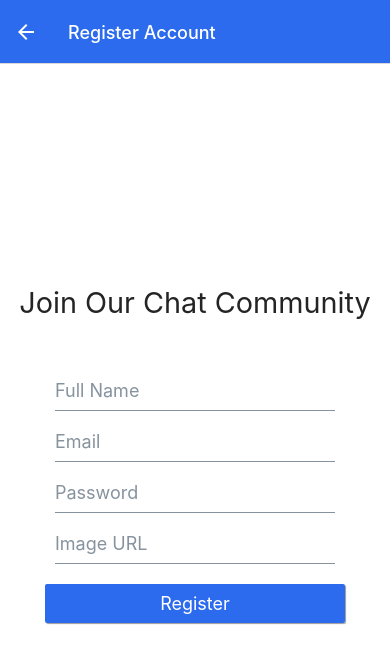
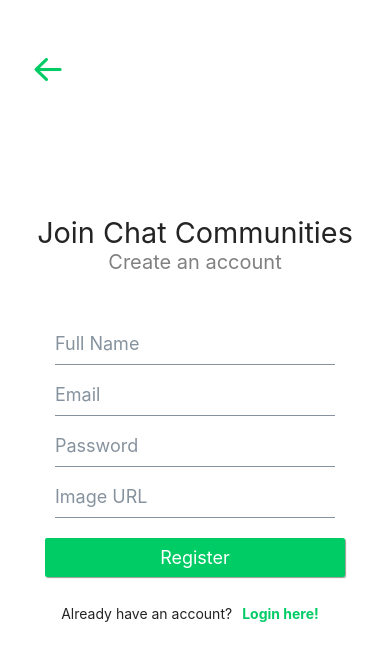
Before and after one commit to hanscristian3799/whatsup-group, a React Native app: screen /Register in a window 390 px wide. Shown: the top 662 px of the page. Built offline with nearby package versions, Linux system fonts and the light colour scheme.

Commit message:
style: chang main color and chang auth ui

```diff
--- a/Navigation.js
+++ b/Navigation.js
@@ -10,7 +10,7 @@ import ChatScreen from "./screens/ChatScreen";
 const Stack = createNativeStackNavigator();
 
 const globalScreenOptions = {
-  headerStyle: { backgroundColor: "#2C6BED" },
+  headerStyle: { backgroundColor: "#00CC66" },
   headerTitleStyle: { color: "white" },
   headerTintColor: "white",
 };
--- a/screens/AddChatScreen.js
+++ b/screens/AddChatScreen.js
@@ -39,7 +39,7 @@ const AddChatScreen = ({ navigation }) => {
         disabled={isLoading}
         loading={isLoading}
         title="Add Chat"
-        color="#2C6BED"
+        color="#00CC66"
         onPress={addNewChat}
       />
     </View>
--- a/screens/ChatScreen.js
+++ b/screens/ChatScreen.js
@@ -138,7 +138,7 @@ const ChatScreen = ({ navigation, route }) => {
                 onChangeText={(text) => setInput(text)}
               />
               <TouchableOpacity onPress={send}>
-                <Ionicons name="send" size={24} color="#2C6BED" />
+                <Ionicons name="send" size={24} color="#00CC66" />
               </TouchableOpacity>
             </View>
           </>
@@ -189,7 +189,7 @@ const styles = StyleSheet.create({
   me: {
     position: "relative",
     alignSelf: "flex-end",
-    backgroundColor: "#2C6BED",
+    backgroundColor: "#00CC66",
     marginVertical: 10,
     marginEnd: 5,
     paddingVertical: 10,
--- a/screens/HomeScreen.js
+++ b/screens/HomeScreen.js
@@ -68,9 +68,6 @@ const HomeScreen = ({ navigation }) => {
             marginRight: 10,
           }}
         >
-          <TouchableOpacity>
-            <AntDesign size={24} color="white" name="camerao" />
-          </TouchableOpacity>
           <TouchableOpacity onPress={() => navigation.navigate("AddChat")}>
             <AntDesign size={24} color="white" name="edit" />
           </TouchableOpacity>
--- a/screens/LoginScreen.js
+++ b/screens/LoginScreen.js
@@ -1,5 +1,11 @@
-import React, { useEffect, useState } from "react";
-import { KeyboardAvoidingView, StyleSheet, Text, View } from "react-native";
+import React, { useEffect, useLayoutEffect, useState } from "react";
+import {
+  KeyboardAvoidingView,
+  StyleSheet,
+  Text,
+  TouchableOpacity,
+  View,
+} from "react-native";
 import { Button, Input, Image } from "@rneui/base";
 import { StatusBar } from "expo-status-bar";
 import stylesGlobal from "../styles/index";
@@ -7,6 +13,7 @@ import { auth, signIn } from "../firebase";
 import { onAuthStateChanged } from "firebase/auth";
 import { setCurrentUser } from "../redux/slices/userSlice";
 import { useDispatch } from "react-redux";
+import { Entypo } from "@expo/vector-icons";
 
 const LoginScreen = ({ navigation }) => {
   const dispatch = useDispatch();
@@ -23,6 +30,12 @@ const LoginScreen = ({ navigation }) => {
 
   //   return unsubscribe;
   // }, []);
+
+  useLayoutEffect(() => {
+    navigation.setOptions({
+      headerShown: false,
+    });
+  }, []);
 
   const handleSignIn = async () => {
     try {
@@ -46,12 +59,8 @@ const LoginScreen = ({ navigation }) => {
   return (
     <KeyboardAvoidingView behavior="padding" style={styles.container}>
       <StatusBar style="light" />
-      <Image
-        source={{
-          uri: "https://blog.mozilla.org/internetcitizen/files/2018/08/signal-logo.png",
-        }}
-        style={{ width: 200, height: 200 }}
-      />
+
+      <Entypo name="chat" size={180} color="#00CC66" style={{marginBottom: 30}} />
 
       <View style={styles.input}>
         <Input
@@ -73,19 +82,19 @@ const LoginScreen = ({ navigation }) => {
         containerStyle={stylesGlobal.authButton}
         disabled={isLoading}
         loading={isLoading}
-        color="#2C6BED"
+        color="#00CC66"
         title="Login"
         onPress={handleSignIn}
       />
-      <Button
-        containerStyle={stylesGlobal.authButton}
-        disabled={isLoading}
-        color="#2C6BED"
-        title="Register"
-        type="outline"
-        onPress={() => navigation.navigate("Register")}
-      />
-      <View style={{ height: 50 }}></View>
+
+      <View style={styles.registerSuggestContainer}>
+        <Text style={{marginRight: 5}}>Dont have an account?</Text>
+        <TouchableOpacity onPress={() => navigation.navigate("Register")}>
+          <Text style={{ color: "#00CC66", fontWeight: "700" }}>
+            Register here!
+          </Text>
+        </TouchableOpacity>
+      </View>
     </KeyboardAvoidingView>
   );
 };
@@ -100,6 +109,11 @@ const styles = StyleSheet.create({
     backgroundColor: "white",
     padding: 10,
   },
+  registerSuggestContainer: {
+    flexDirection: "row",
+    alignItems: "center",
+    marginTop: 20,
+  },
   input: {
     width: 300,
   },
--- a/screens/RegisterScreen.js
+++ b/screens/RegisterScreen.js
@@ -1,9 +1,15 @@
 import React, { useLayoutEffect, useState } from "react";
-import { KeyboardAvoidingView, StyleSheet, View } from "react-native";
-import { Button, Input, Image, Text } from "@rneui/base";
+import {
+  KeyboardAvoidingView,
+  StyleSheet,
+  TouchableOpacity,
+  View,
+} from "react-native";
+import { Button, Input, Icon, Text } from "@rneui/base";
 import { StatusBar } from "expo-status-bar";
 import stylesGlobal from "../styles/index";
 import { firebaseSignUp } from "../firebase";
+import { AntDesign } from "@expo/vector-icons";
 
 const RegisterScreen = ({ navigation }) => {
   const [email, setEmail] = useState("");
@@ -14,7 +20,7 @@ const RegisterScreen = ({ navigation }) => {
 
   useLayoutEffect(() => {
     navigation.setOptions({
-      title: "Register Account",
+      headerShown: false,
     });
   }, [navigation]);
 
@@ -37,8 +43,17 @@ const RegisterScreen = ({ navigation }) => {
     <KeyboardAvoidingView behavior="padding" style={styles.container}>
       <StatusBar style="light" />
 
-      <Text h3 style={{ marginBottom: 50 }}>
-        Join Our Chat Community
+      <TouchableOpacity
+        style={styles.backButton}
+        onPress={() => navigation.goBack()}
+      >
+        <AntDesign name="arrowleft" size={36} color="#00CC66" />
+      </TouchableOpacity>
+
+      <Text h3>Join Chat Communities</Text>
+
+      <Text style={{ marginBottom: 50, fontSize: 20, color: "grey" }}>
+        Create an account
       </Text>
 
       <View style={styles.input}>
@@ -74,11 +89,25 @@ const RegisterScreen = ({ navigation }) => {
         containerStyle={stylesGlobal.authButton}
         loading={isLoading}
         disabled={isLoading}
-        color="#2C6BED"
+        color="#00CC66"
         raised
         title="Register"
         onPress={register}
       />
+
+      <View style={styles.loginSuggestContainer}>
+        <Text>Already have an account?</Text>
+        <Button
+          disabled={isLoading}
+          title={
+            <Text style={{ color: "#00CC66", fontWeight: "700" }}>
+              Login here!
+            </Text>
+          }
+          type="clear"
+          onPress={() => navigation.goBack()}
+        />
+      </View>
     </KeyboardAvoidingView>
   );
 };
@@ -92,6 +121,17 @@ const styles = StyleSheet.create({
     alignItems: "center",
     backgroundColor: "white",
     padding: 10,
+    position: "relative",
+  },
+  backButton: {
+    position: "absolute",
+    top: 50,
+    left: 30,
+  },
+  loginSuggestContainer: {
+    marginTop: 20,
+    flexDirection: "row",
+    alignItems: "center",
   },
   input: {
     width: 300,
--- a/styles/index.js
+++ b/styles/index.js
@@ -2,7 +2,7 @@ import { StyleSheet } from "react-native";
 
 const styles = StyleSheet.create({
   primaryColor: {
-    color: "#2C6BED",
+    color: "#00CC66",
   },
   authButton: {
     width: 300,
```
